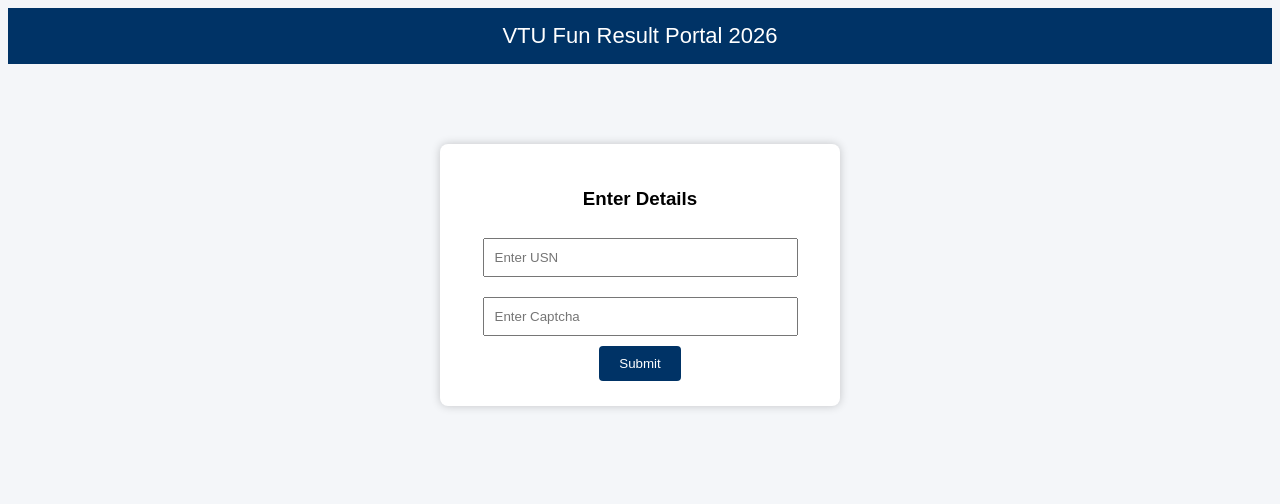
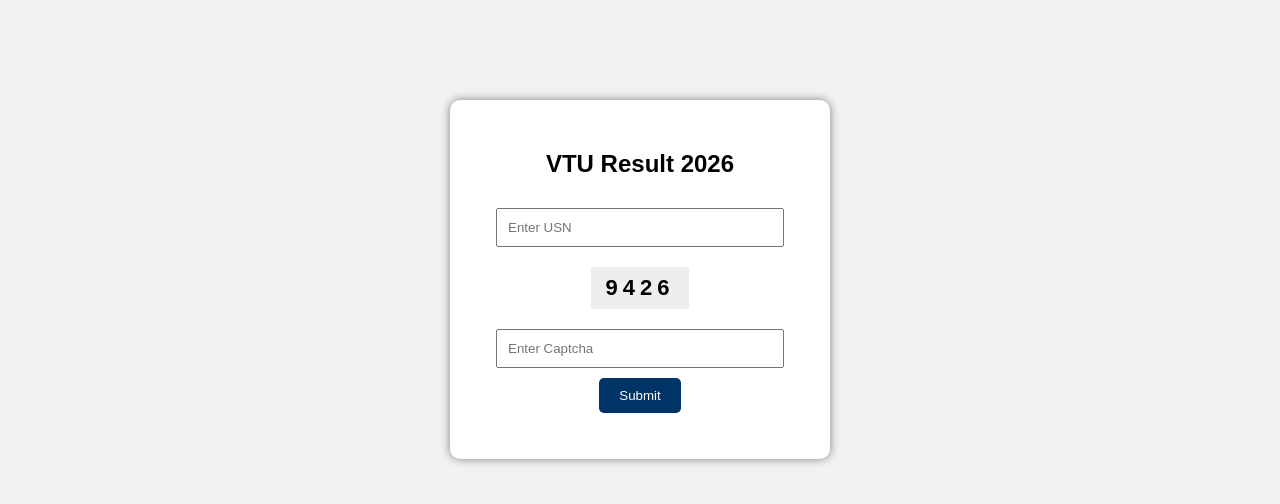
Before and after one commit to smohankrishna1018-wq/VTURESULTS2026-1sem, a plain HTML site: page index.html in a window 1280 px wide. Drawn offline with Linux system fonts and the light colour scheme.

Commit message:
Refactor HTML structure and styles for result checker

```diff
--- a/index.html
+++ b/index.html
@@ -1,27 +1,22 @@
 <html>
 <head>
 <title>VTU Fun Result Checker</title>
+
 <style>
 body{
 font-family: Arial;
-background:#f4f6f9;
 text-align:center;
+background:#f2f2f2;
+margin-top:100px;
 }
 
-.header{
-background:#003366;
-color:white;
-padding:15px;
-font-size:22px;
-}
-
-.container{
+.box{
 background:white;
-width:350px;
-margin:80px auto;
-padding:25px;
-border-radius:8px;
-box-shadow:0 0 10px rgba(0,0,0,0.2);
+padding:30px;
+width:320px;
+margin:auto;
+border-radius:10px;
+box-shadow:0 0 10px gray;
 }
 
 input{
@@ -35,38 +30,53 @@ padding:10px 20px;
 background:#003366;
 color:white;
 border:none;
-border-radius:4px;
+border-radius:5px;
 }
 
-.result{
-font-size:28px;
-color:red;
-margin-top:20px;
+.captcha{
+font-size:22px;
+font-weight:bold;
+letter-spacing:5px;
+background:#eee;
+display:inline-block;
+padding:8px 15px;
+margin:10px;
 }
 </style>
 </head>
 
 <body>
 
-<div class="header">
-VTU Fun Result Portal 2026
-</div>
-
-<div class="container">
-<h3>Enter Details</h3>
+<div class="box">
+<h2>VTU Result 2026</h2>
 
 <input type="text" placeholder="Enter USN"><br>
-<input type="text" placeholder="Enter Captcha"><br>
 
-<button onclick="showResult()">Submit</button>
+<div class="captcha" id="captcha"></div><br>
 
-<div id="result"></div>
+<input type="text" id="captchaInput" placeholder="Enter Captcha"><br>
+
+<button onclick="checkCaptcha()">Submit</button>
+
+<p id="result"></p>
 </div>
 
 <script>
-function showResult(){
-document.getElementById("result").innerHTML="RESULT: FAIL 😂 <br> Just kidding!";
+
+let captchaNumber = Math.floor(1000 + Math.random()*9000);
+document.getElementById("captcha").innerText = captchaNumber;
+
+function checkCaptcha(){
+let userCaptcha = document.getElementById("captchaInput").value;
+
+if(userCaptcha == captchaNumber){
+document.body.innerHTML="<h1 style='color:red;margin-top:200px'>RESULT: FAIL 😂<br>No need to check!</h1>";
+}else{
+document.getElementById("result").innerText="Wrong captcha. Try again.";
 }
+
+}
+
 </script>
 
 </body>
```
